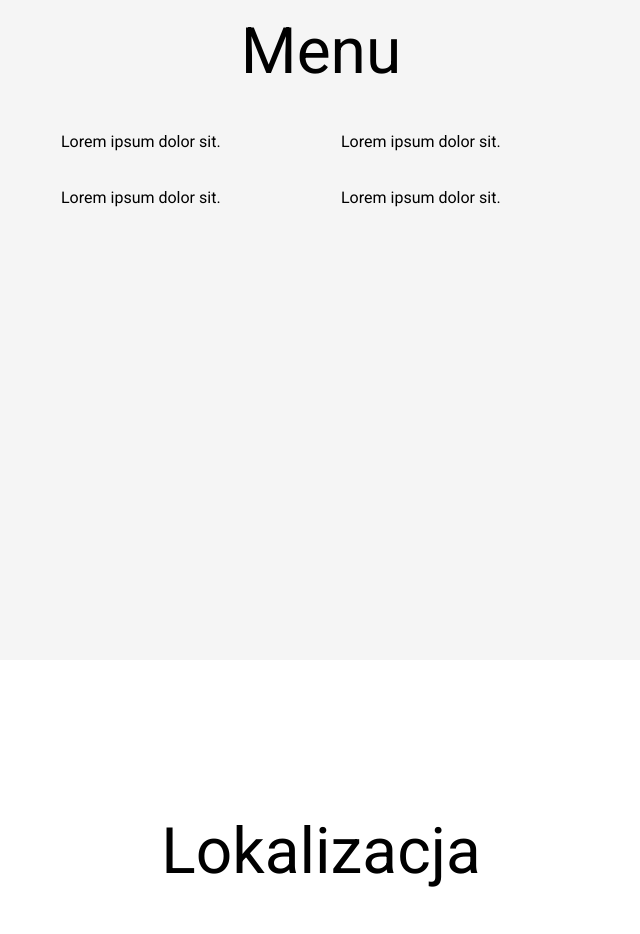
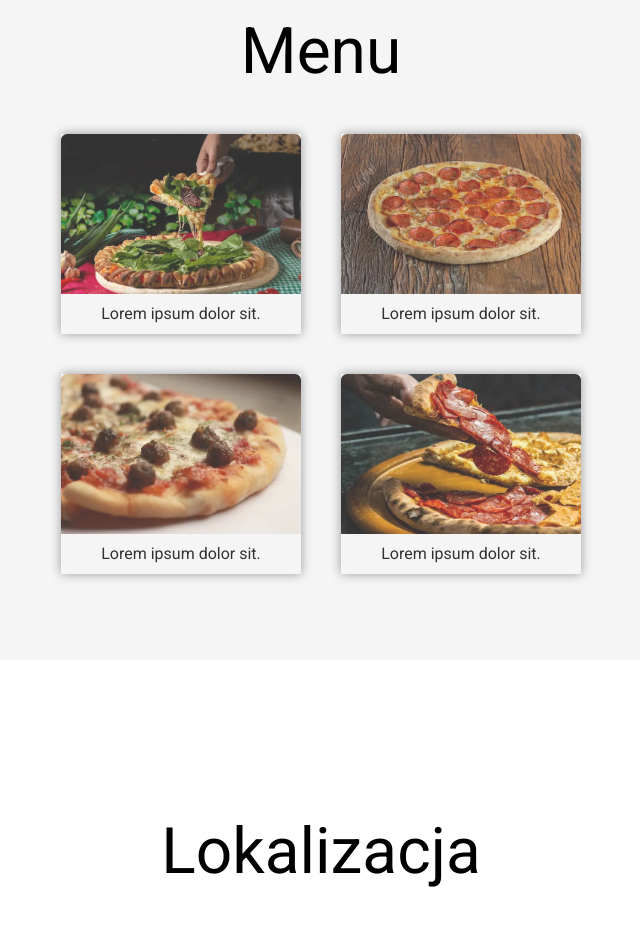
Before and after one commit to TheMozzarellaCat/praktyka_project1, a plain HTML site: page index.html in a window 1280 px wide. Shown: the part 1740-2674 px from the top of the page, without its empty margins (319-959 px from the left). Drawn offline with Linux system fonts and the light colour scheme; grey boxes are pictures that could not be loaded.

Commit message:
add menu section

```diff
--- a/index.html
+++ b/index.html
@@ -61,25 +61,25 @@
                 <div class="row">
                     <div class="col col-md50 col-lg25">
                             <div class="menu-box">
-                                <div class="menu-box-picture"></div>
+                                <div class="menu-box-picture picture1"></div>
                                 <div class="menu-box-text">Lorem ipsum dolor sit.</div>
                             </div>
                     </div>
                     <div class="col col-md50 col-lg25">
                             <div class="menu-box">
-                                <div class="menu-box-picture"></div>
+                                <div class="menu-box-picture picture2"></div>
                                 <div class="menu-box-text">Lorem ipsum dolor sit.</div>
                             </div>
                     </div>
                     <div class="col col-md50 col-lg25">
                             <div class="menu-box">
-                                <div class="menu-box-picture"></div>
+                                <div class="menu-box-picture picture3"></div>
                                 <div class="menu-box-text">Lorem ipsum dolor sit.</div>
                             </div>
                     </div>
                     <div class="col col-md50 col-lg25">
                             <div class="menu-box">
-                                <div class="menu-box-picture"></div>
+                                <div class="menu-box-picture picture4"></div>
                                 <div class="menu-box-text">Lorem ipsum dolor sit.</div>
                             </div>
                     </div>
--- a/scss/_footer.scss
+++ b/scss/_footer.scss
@@ -6,4 +6,5 @@ footer{
 
     display: flex;
     align-items: center;
+
 }
--- /dev/null
+++ b/scss/_menu-box.scss
@@ -0,0 +1,30 @@
+.menu-box{
+    box-shadow: 0 0 10px gray;
+    border: 6px;
+    cursor: pointer;
+    opacity: 0.8;
+    transition-duration: .5s;
+
+    &:hover{
+        opacity: 1;
+        box-shadow: 0 0 20px gray;
+    }
+
+    &-picture{
+
+        height: 160px;
+        border-top-left-radius: 6px;
+        border-top-right-radius: 6px;
+    }
+    @for $i from 1 to 5{
+        .picture#{$i}{
+            background: url(/assets/img/pizza#{$i}.webp) center/cover;
+        }
+    }
+    &-text{
+        height: 40px;
+        display: flex;
+        justify-content: center;
+        align-items: center;
+    }
+}
--- a/scss/style.scss
+++ b/scss/style.scss
@@ -4,4 +4,5 @@
 @use 'nav';
 @use 'header';
 @use 'main';
+@use 'menu-box';
 @use 'footer';
```
Also changed, not shown: css/style.css, 1 other file.
